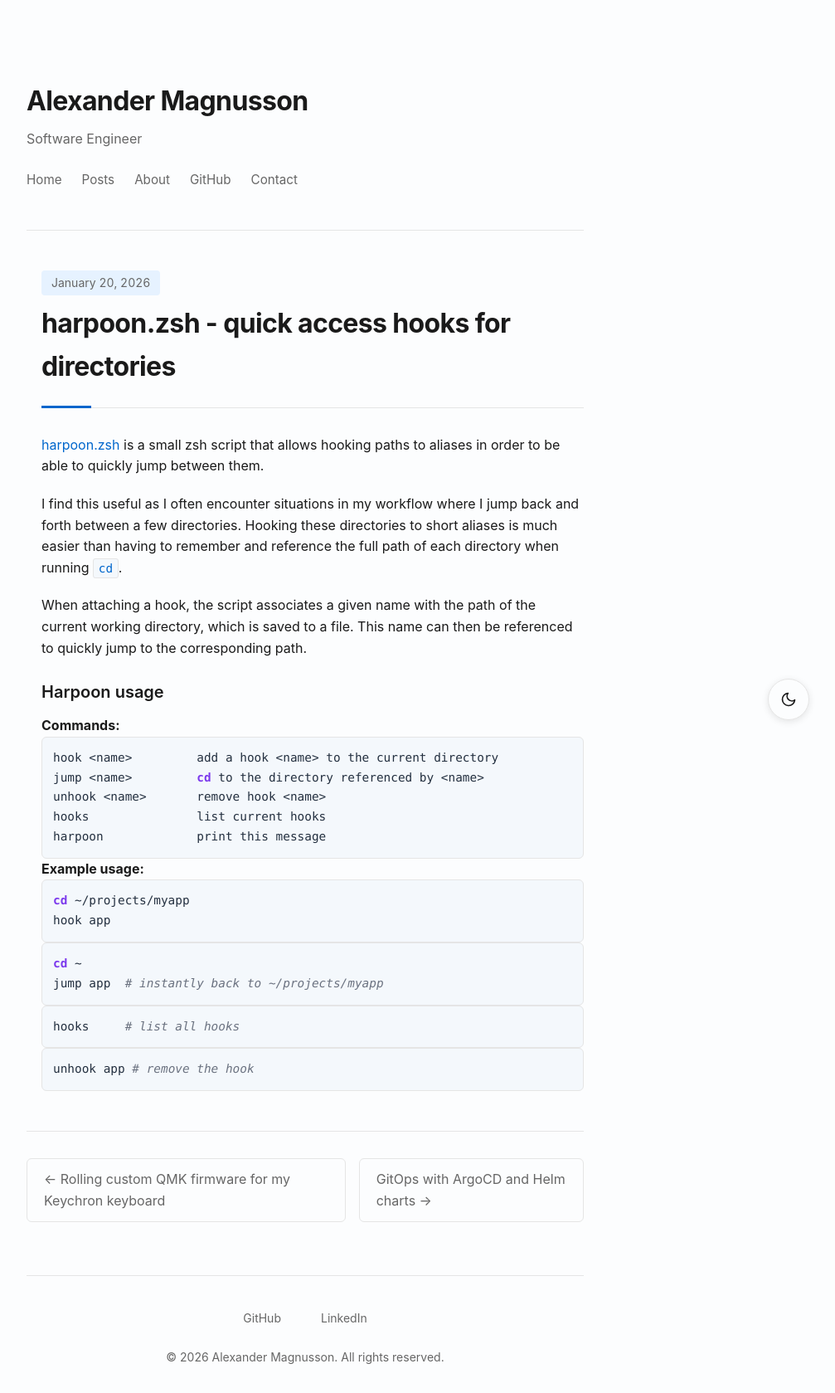
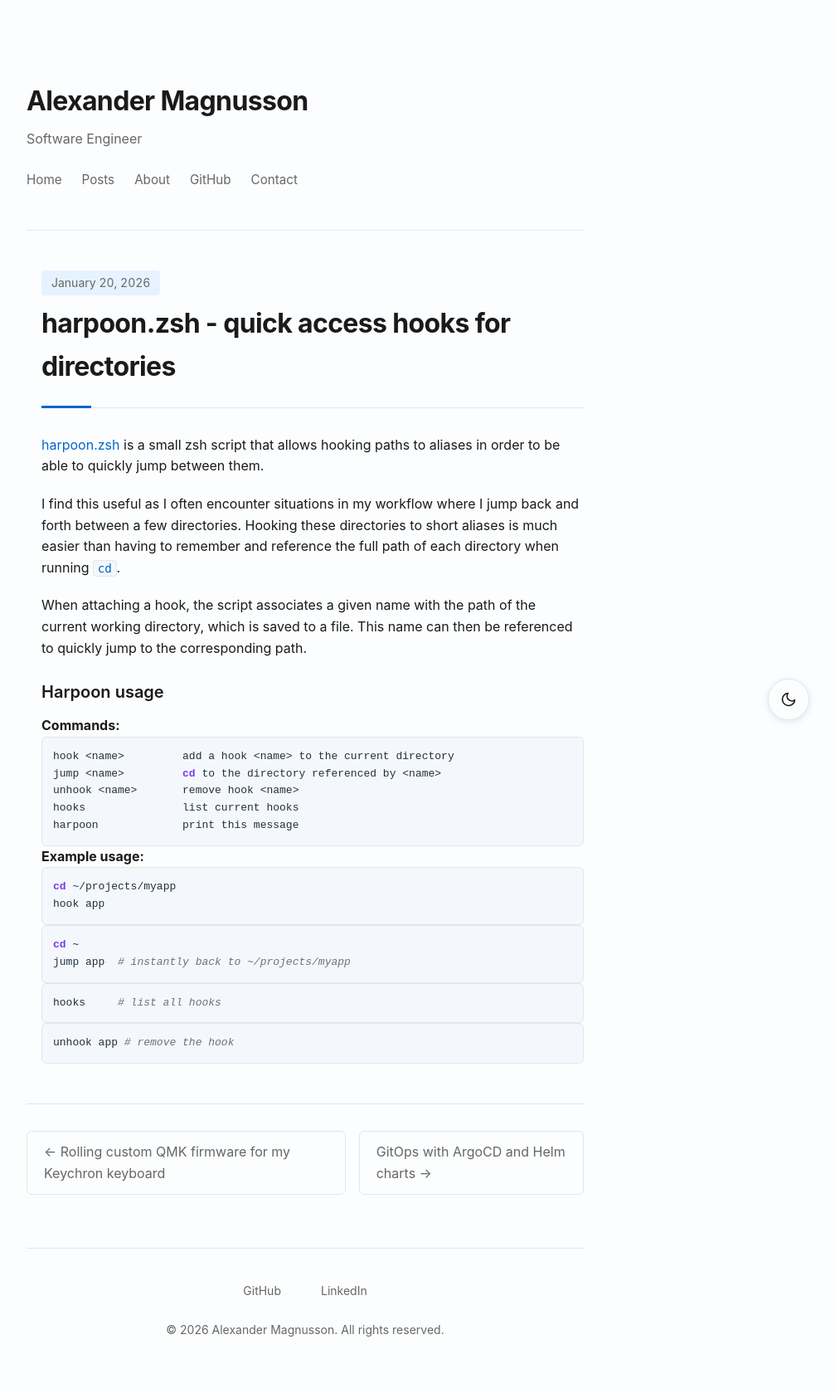
Before and after one commit to Alexandoooor/Alexandoooor.github.io, a Jekyll site: the page built from _posts/2026-01-20-harpoon.md, in a window 1280 px wide. Shown: the whole page at 83% size, without its empty margins (272-1279 px from the left). Built offline with Jekyll 4.4.1, drawn with Linux system fonts in a browser that asks for light colours; after the commit the page ends 1646 px from its top, so only the background shows below that.

Commit message:
Update style.css

```diff
--- a/assets/css/style.css
+++ b/assets/css/style.css
@@ -269,11 +269,28 @@
   overflow: visible;
 }
 
+
+.post-content :not(pre) > code {
+    background: var(--code-bg);
+    padding: 0.08em 0.32em;
+    border-radius: 4px;
+    font-size: 0.9em;
+    font-family: 'SF Mono', Monaco, 'Cascadia Code', 'Roboto Mono', Consolas, monospace;
+    color: var(--accent);
+    border: 1px solid var(--border);
+    line-height: 1;
+    box-decoration-break: clone;
+    -webkit-box-decoration-break: clone;
+}
+
 .post-content pre code {
-  background: transparent;
-  padding: 0;
-  border: none;
-  color: inherit;
+    background: transparent;
+    padding: 0;
+    border: none;
+    border-radius: 0;
+    font-size: inherit;
+    font-family: inherit;
+    color: inherit;
 }
 
 /* Make nested syntax-highlighting spans inherit readable color unless overridden intentionally */
```
